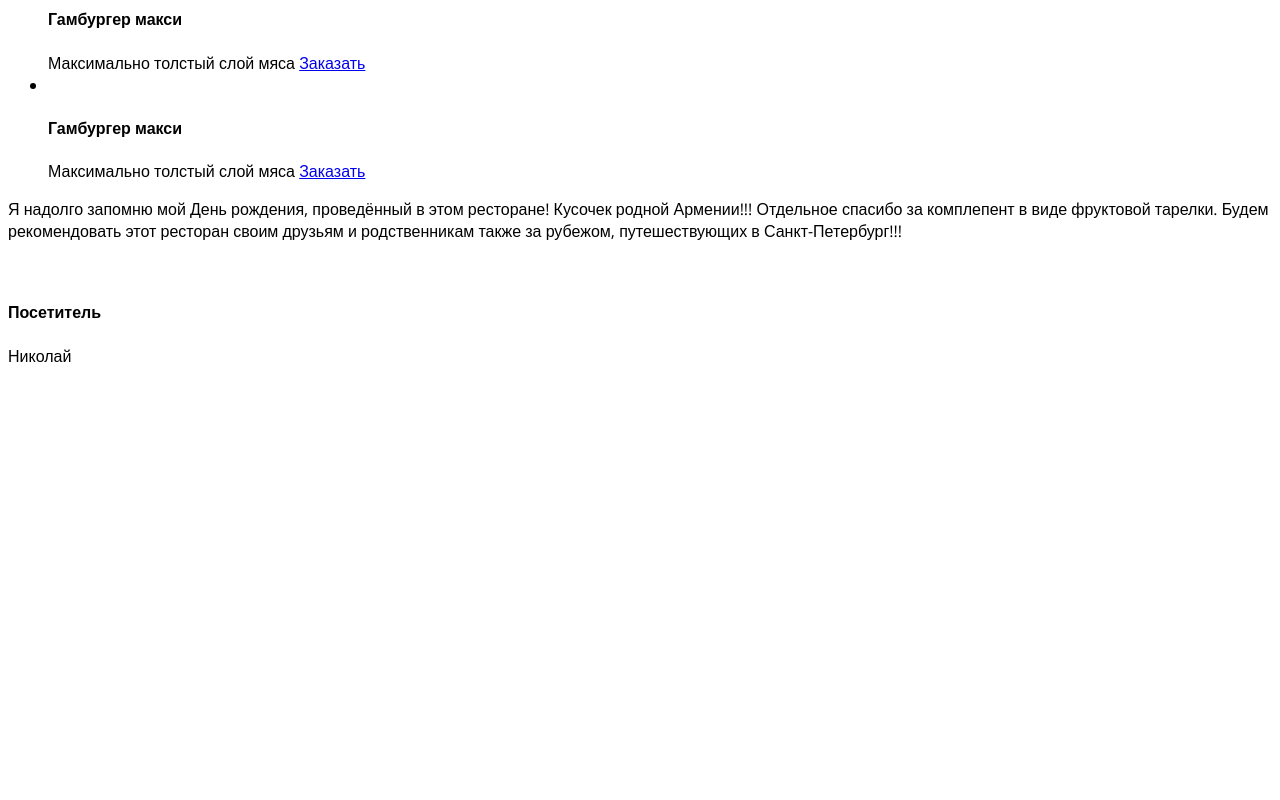
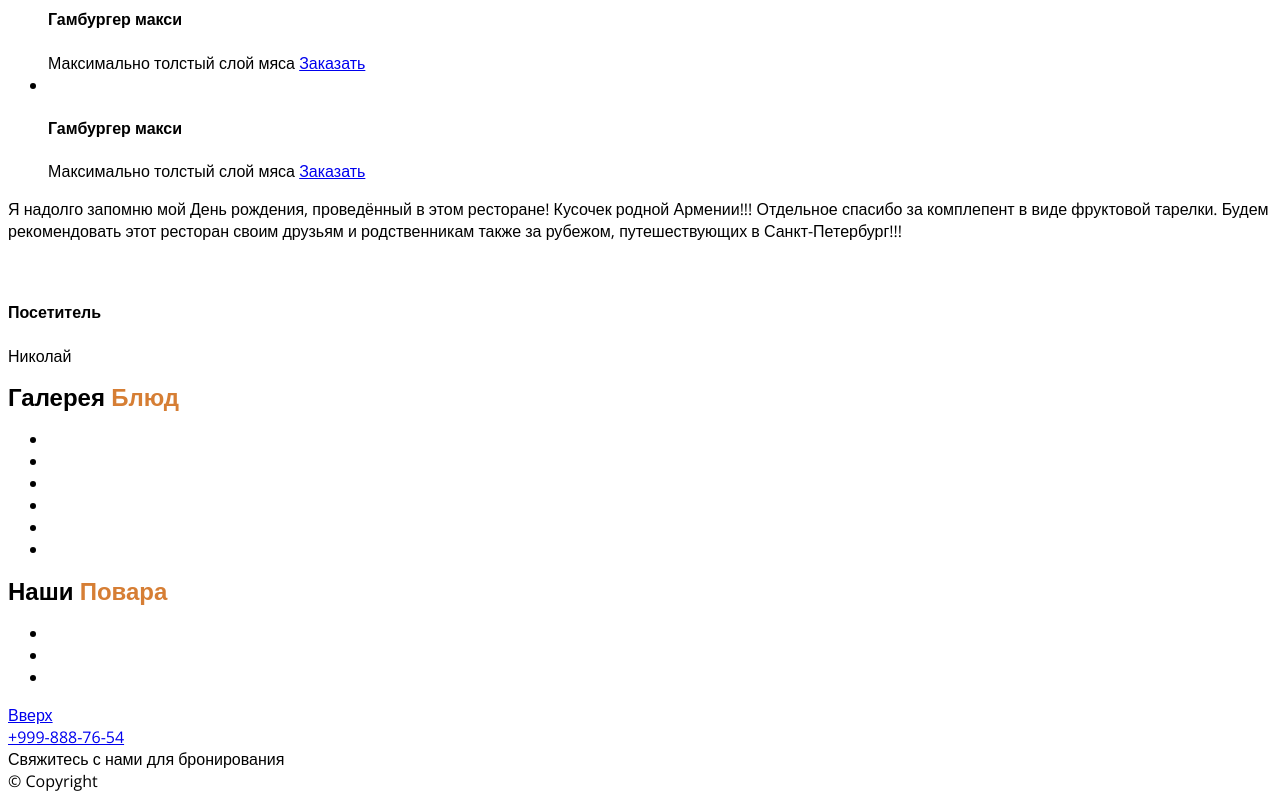
Before and after one commit to Whireless/Restaurant, a website: page source/index.html in a window 1280 px wide. Shown: the part 1440-2240 px from the top of the page. Before the commit the page ends 1815 px from the top, so only its background shows below. Drawn offline with nearby package versions, Linux system fonts and the light colour scheme; files that its build step writes are made by us from their sources.

Commit message:
Полная разметка проекта

```diff
--- a/source/index.html
+++ b/source/index.html
@@ -129,7 +129,34 @@
       <h4 class="reviews__status">Посетитель</h4>
       <span class="reviews__name">Николай</span>
     </div>
+    <div class="gallery">
+      <h2 class="gallery__title">Галерея <span class="contrast-text contrast-text--orange">Блюд</span></h2>
+      <ul class="gallery__dish-list">
+        <li class="gallery__dish-item"><img src="" width="" height="" alt="" class="gallery__dish-image"></li>
+        <li class="gallery__dish-item"><img src="" width="" height="" alt="" class="gallery__dish-image"></li>
+        <li class="gallery__dish-item"><img src="" width="" height="" alt="" class="gallery__dish-image"></li>
+        <li class="gallery__dish-item"><img src="" width="" height="" alt="" class="gallery__dish-image"></li>
+        <li class="gallery__dish-item"><img src="" width="" height="" alt="" class="gallery__dish-image"></li>
+        <li class="gallery__dish-item"><img src="" width="" height="" alt="" class="gallery__dish-image"></li>
+      </ul>
+    </div>
+    <div class="cooks">
+      <h2 class="cooks__title">Наши <span class="contrast-text contrast-text--orange">Повара</span></h2>
+      <ul class="cooks__list">
+        <li class="cooks__item"><img src="" width="" height="" alt=""></li>
+        <li class="cooks__item"><img src="" width="" height="" alt=""></li>
+        <li class="cooks__item"><img src="" width="" height="" alt=""></li>
+      </ul>
+    </div>
+    <div class="hall"></div>
   </main>
-  <footer class="main-footer"></footer>
+  <footer class="main-footer">
+    <a href="#" class="main-footer__up">Вверх</a>
+    <div class="main-footer__contacts">
+      <a class="main-nav__number" href="tel:9998887654">+999-888-76-54</a><br>
+      <span>Свяжитесь с нами для бронирования</span>
+    </div>
+    <span class="main-footer__copyright">© Copyright</span>
+  </footer>
 </body>
 </html>
--- a/source/sass/style.scss
+++ b/source/sass/style.scss
@@ -7,5 +7,8 @@
 @import "blocks/rent-table.scss";
 @import "blocks/dishes.scss";
 @import "blocks/menu.scss";
-
+@import "blocks/reviews.scss";
+@import "blocks/gallery.scss";
+@import "blocks/cooks.scss";
+@import "blocks/hall.scss";
 @import "blocks/main-footer.scss";
--- a/source/sass/variables.scss
+++ b/source/sass/variables.scss
@@ -3,3 +3,7 @@ $white: #ffffff;
 $black: #000000;
 $orange: #d67e34;
 $lbrown: #bc9060;
+
+//widths
+$tabletW: 768px;
+$desktopW: 1360px;
```
Also changed, not shown: source/sass/blocks/cooks.scss (added), source/sass/blocks/gallery.scss (added), source/sass/blocks/hall.scss (added), source/sass/blocks/reviews.scss (added).
